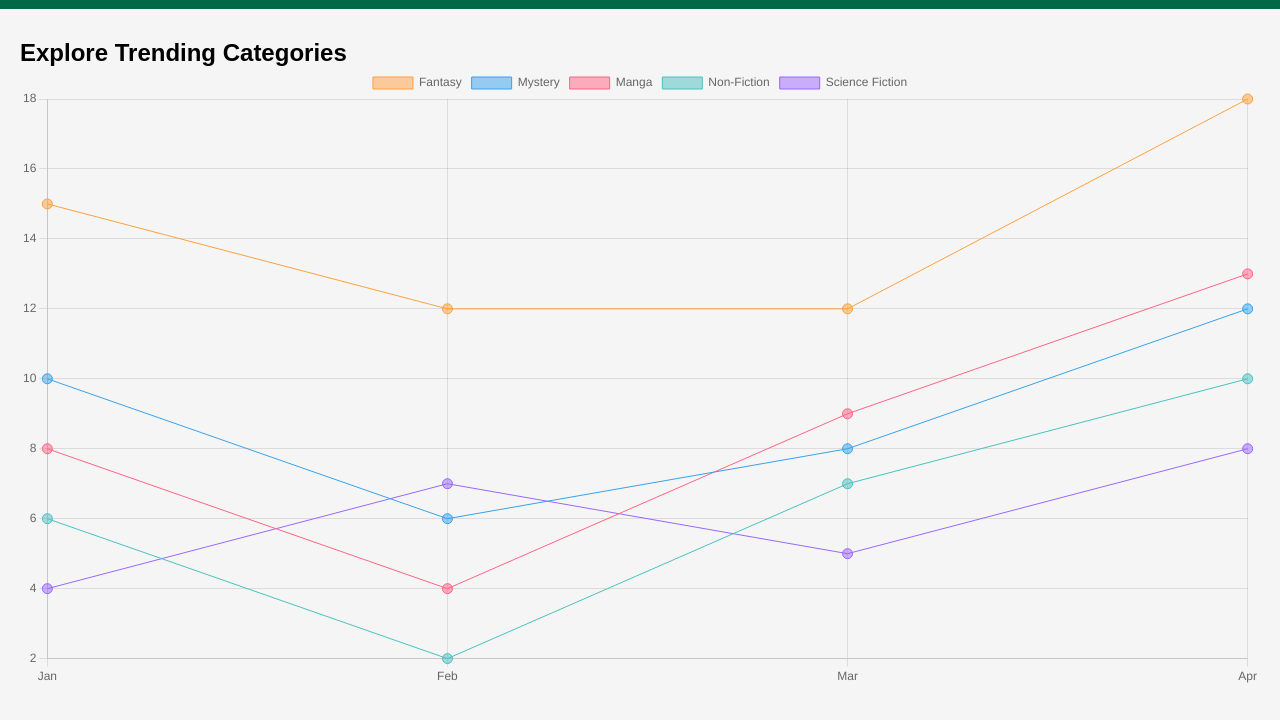
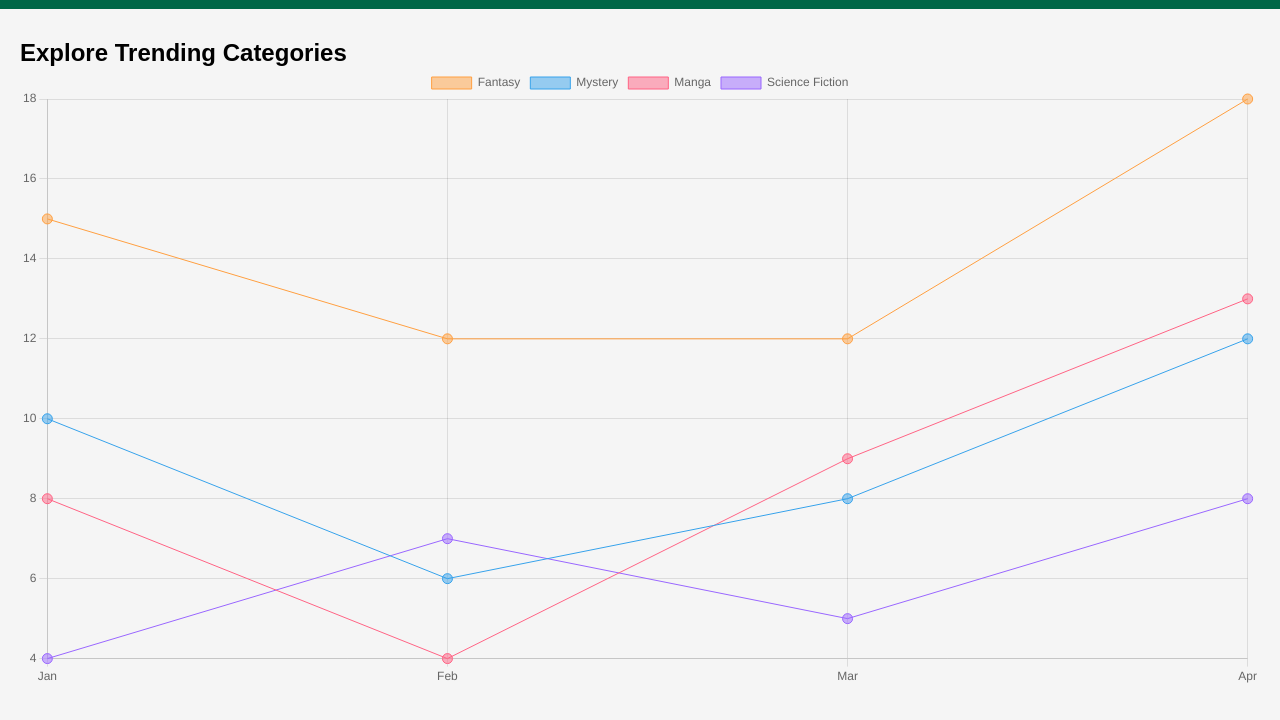
Before and after one commit to tanuj1080/Assignment-3, a plain HTML site: page trending.html in a window 1280 px wide. Shown: the part 56-776 px from the top of the page. Drawn offline with nearby package versions, Linux system fonts and the light colour scheme.

```diff
--- a/js/trending.js
+++ b/js/trending.js
@@ -37,17 +37,6 @@ const bookData = {
         pointRadius: 5,
         pointHitRadius: 10,
         pointHoverBackgroundColor: 'rgba(255, 99, 132, 1)',
-        pointHoverBorderColor: 'rgba(220, 220, 220, 1)',
-      },
-      {
-        label: 'Non-Fiction',
-        data: [6, 2, 7, 10],
-        backgroundColor: 'rgba(75, 192, 192, 0.5)', // Light turquoise with transparency
-        borderColor: 'rgba(75, 192, 192, 1)', // Turquoise border
-        borderWidth: 1,
-        pointRadius: 5,
-        pointHitRadius: 10,
-        pointHoverBackgroundColor: 'rgba(75, 192, 192, 1)',
         pointHoverBorderColor: 'rgba(220, 220, 220, 1)',
       },
       {
```
Also changed, not shown: index.html (+1 -1 lines).
